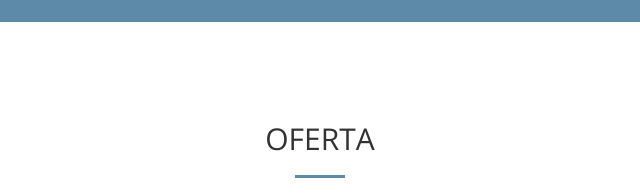
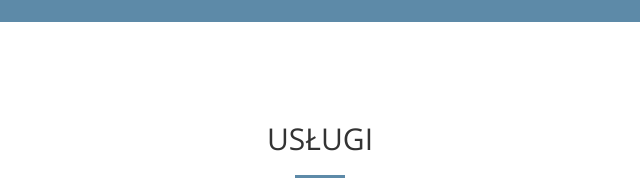
Before and after one commit to MateuszTrN/dentalab, a website: page index.html in a window 1280 px wide. Shown: the part 1220-1415 px from the top of the page, 320-960 px from the left. Drawn offline with nearby package versions, Linux system fonts and the light colour scheme; files that its build step writes are made by us from their sources.

Commit message:
fix(app):Zmiana tytułu 'Oferta' -> 'Usługi'

```diff
--- a/index.html
+++ b/index.html
@@ -98,7 +98,7 @@ Aktywna współpraca z wieloma lekarzami pozwala nam wspólnie odnajdywać najle
         <div class="container">
             <div class="row">
                 <div class="col-lg-12 text-center">
-                    <h2 class="section-heading">OFERTA</h2>
+                    <h2 class="section-heading">USŁUGI</h2>
                     <hr class="primary">
                 </div>
             </div>
```
